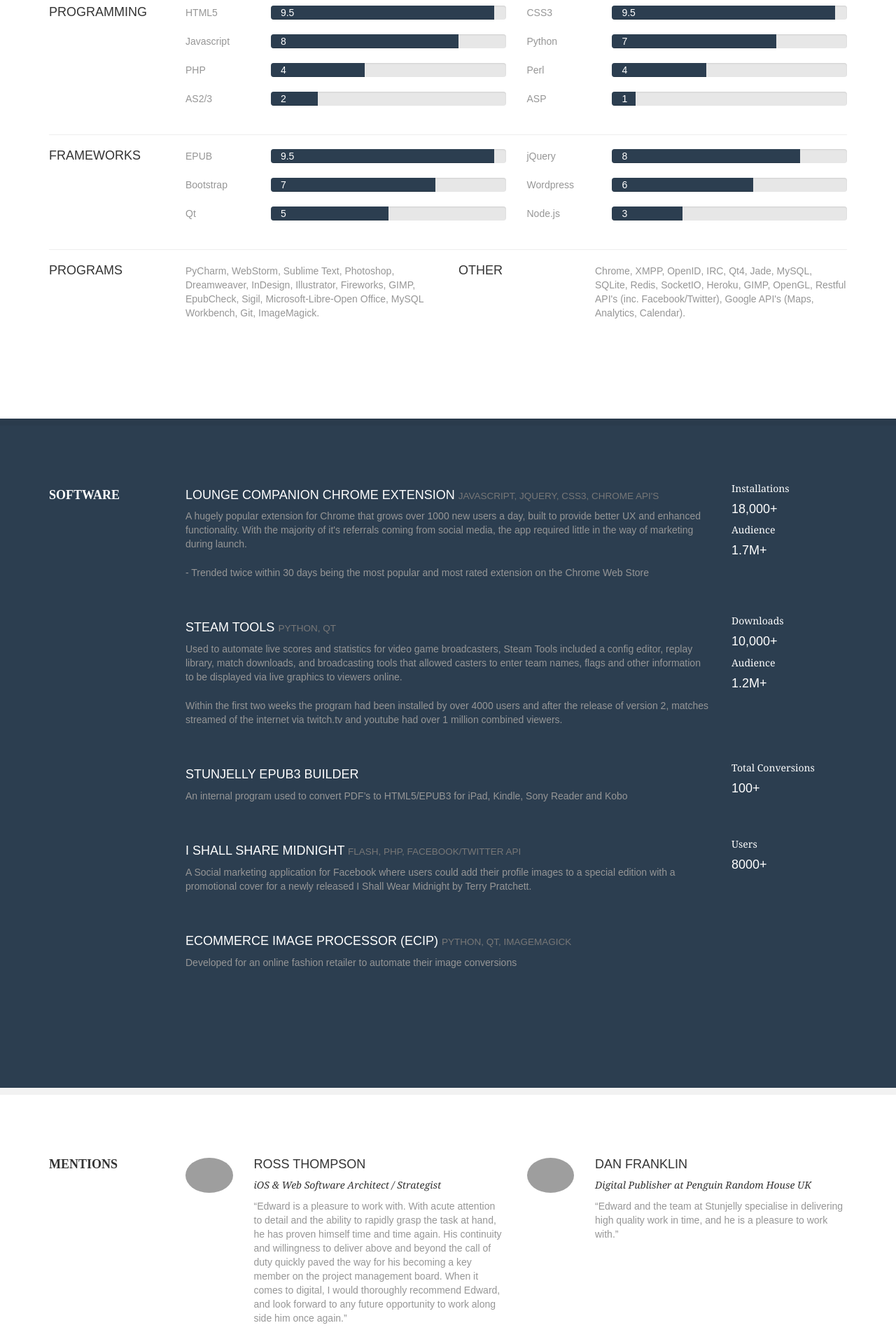
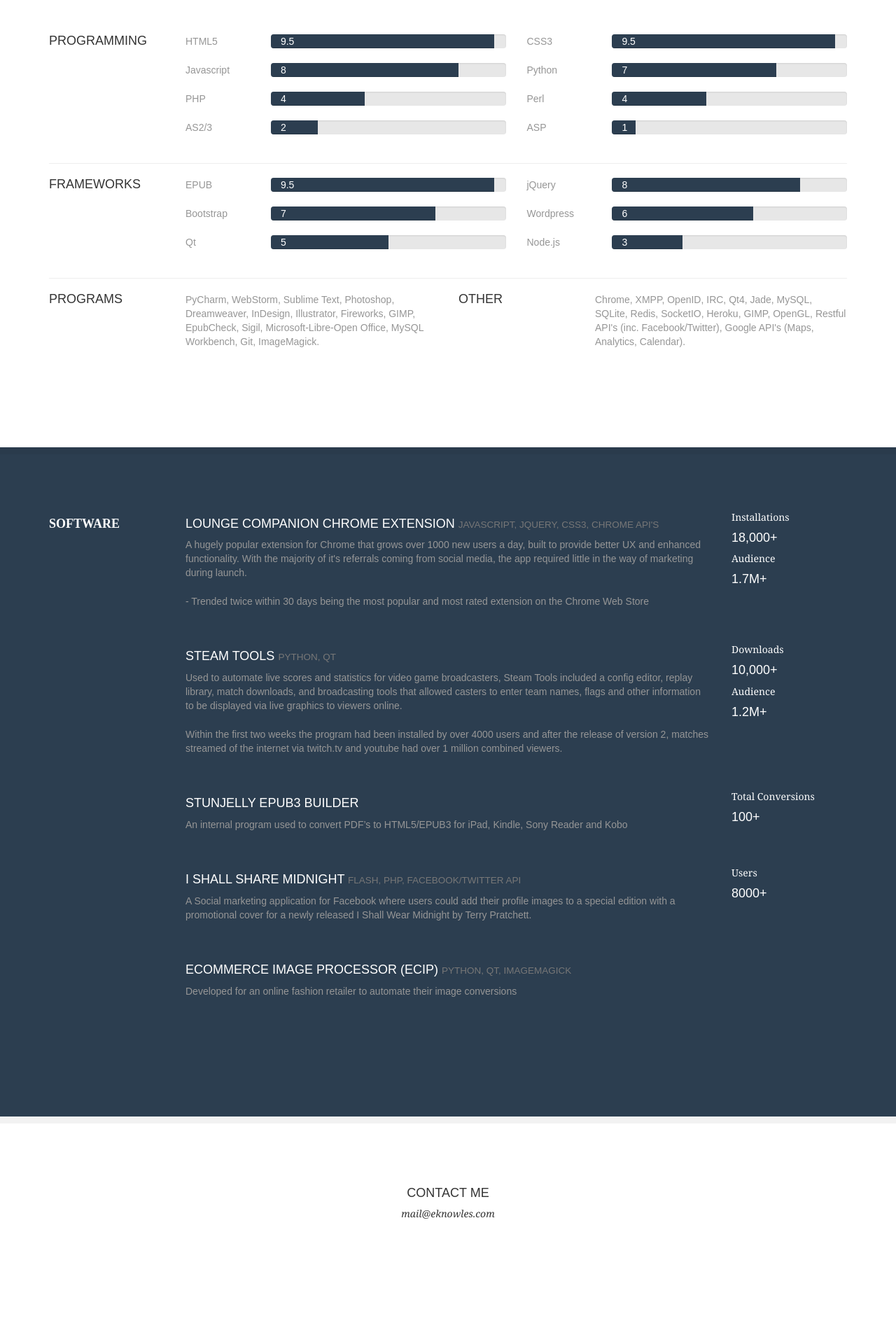
Before and after one commit to eknowles/CV, a Flask app: template templates/index.html in a window 1280 px wide. Shown: the part 2560-4480 px from the top of the page at 70% size. After the commit the page ends 4301 px from the top, so only its background shows below. Run offline with Flask 2, Linux system fonts and the light colour scheme; the template is opened without the code that fills it, so the values that code supplies are empty; some libraries are stand-ins or nearby versions; grey boxes are pictures that could not be loaded.

Commit message:
removed recommendations and events

```diff
--- a/app.py
+++ b/app.py
@@ -58,8 +58,7 @@ def page_not_found(e):
 
 @app.route("/")
 def index():
-	reset_events()
-	return render_template('index.html', events=events)
+	return render_template('index.html')
 
 
 @app.route("/update")
--- a/templates/index.html
+++ b/templates/index.html
@@ -5,6 +5,7 @@
             <div class="container">
                 <div class="mastbottom">
                     <h1 class="section-title">EDWARD FRANCIS KNOWLES<br/><i class="fa fa-angle-double-down"></i></h1>
+
                     <p class="position">Scroll down!<br/>
                         <!--(Yes it's one of those)-->
                 </div>
@@ -26,7 +27,7 @@
 
                 <p class="body">Over 3 years experience of creating complex ebooks and enhanced picture books for various publishing clients. Winner of the 2013 Publishing Innovation Award for Best Ebook at the Digital Book World Conference for Random House UK.</p>
 
-                <p class="body"></p>
+                <p class="body">Currently seeking a full time roll in front end web development.</p>
             </div>
             <div class="col-xs-12 col-sm-3 col-md-2">
                 <p><a class="btn btn-default" href="#"><i class="fa fa-cloud-download"></i> Download PDF</a></p>
@@ -389,9 +390,12 @@
                 <h4 class="section-title">Software</h4>
             </div>
             <div class="col-xs-12 col-sm-8 col-md-8">
-                <h4>Lounge Companion Chrome Extension <small>Javascript, jQuery, CSS3, Chrome API's</small></h4>
+                <h4>Lounge Companion Chrome Extension
+                    <small>Javascript, jQuery, CSS3, Chrome API's</small>
+                </h4>
 
                 <p class="body">A hugely popular extension for Chrome that grows over 1000 new users a day, built to provide better UX and enhanced functionality. With the majority of it's referrals coming from social media, the app required little in the way of marketing during launch.</p>
+
                 <p class="body">- Trended twice within 30 days being the most popular and most rated extension on the Chrome Web Store</p>
                 <!--<p class="body">Built with Python and Qt.</p>-->
             </div>
@@ -411,7 +415,9 @@
                 <h4 class="section-title"></h4>
             </div>
             <div class="col-xs-12 col-sm-8 col-md-8">
-                <h4>Steam Tools <small>Python, Qt</small></h4>
+                <h4>Steam Tools
+                    <small>Python, Qt</small>
+                </h4>
 
                 <p class="body">Used to automate live scores and statistics for video game broadcasters, Steam Tools included a config editor, replay library, match downloads, and broadcasting tools that allowed casters to enter team names, flags and other information to be displayed via live graphics to viewers online.</p>
 
@@ -430,18 +436,18 @@
 
             </div>
         </div>
-                <div class="row">
+        <div class="row">
             <div class="col-xs-12 col-sm-2 col-md-2">
                 <h4 class="section-title"></h4>
             </div>
 
-            <div class="col-xs-12 col-sm-7 col-md-8">
+            <div class="col-xs-12 col-sm-8 col-md-8">
                 <h4>Stunjelly EPUB3 Builder</h4>
 
                 <p class="body">An internal program used to convert PDF&rsquo;s to HTML5/EPUB3 for iPad, Kindle, Sony Reader and Kobo</p>
             </div>
 
-            <div class="col-xs-12 col-sm-3 col-md-2">
+            <div class="col-xs-12 col-sm-2 col-md-2">
                 <p class="date">Total Conversions</p>
                 <h4>100+</h4>
             </div>
@@ -452,10 +458,12 @@
             </div>
 
             <div class="col-xs-12 col-sm-8 col-md-8">
-                <h4>I Shall Share Midnight <small>Flash, PHP, Facebook/Twitter API</small></h4>
+                <h4>I Shall Share Midnight
+                    <small>Flash, PHP, Facebook/Twitter API</small>
+                </h4>
 
                 <p class="body">A Social marketing application for Facebook where users could add their profile images to a special edition with a promotional cover for a newly released I Shall Wear Midnight by Terry Pratchett.</p>
-                <!--<p class="body">Built with Flash (AS3), PHP (GD), MySQL, HTML, CSS and Facebook API.</p>-->
+
             </div>
 
             <div class="col-xs-12 col-sm-2 col-md-2">
@@ -469,70 +477,52 @@
             </div>
 
             <div class="col-xs-12 col-sm-8 col-md-8">
-                <h4>eCommerce Image Processor (ecip) <small>Python, Qt, ImageMagick</small></h4>
+                <h4>eCommerce Image Processor (ecip)
+                    <small>Python, Qt, ImageMagick</small>
+                </h4>
 
                 <p class="body">Developed for an online fashion retailer to automate their image conversions</p>
             </div>
+
+            <div class="col-xs-12 col-sm-2 col-md-2"></div>
         </div>
     </div>
 </div>
-<div id="recommendations" class="parentContainer">
-    <div class="container">
-        <div class="row">
-            <div class="col-xs-12 col-sm-12 col-md-2">
-                <h4 class="section-title">Mentions</h4>
-            </div>
+<!--<div id="recommendations" class="parentContainer">-->
+    <!--<div class="container">-->
+        <!--<div class="row">-->
+            <!--<div class="col-xs-12 col-sm-12 col-md-2">-->
+                <!--<h4 class="section-title">Mentions</h4>-->
+            <!--</div>-->
 
-            <div class="col-xs-3 col-sm-2 col-md-1">
-                <h4 class="section-title">
-                    <img src="http://m.c.lnkd.licdn.com/mpr/mpr/shrink_200_200/p/1/000/0e8/13e/2a0c53d.jpg" alt="" class="img-responsive img-circle"/>
-                </h4>
-            </div>
-            <div class="col-xs-9 col-sm-4 col-md-4">
-                <h4>Ross Thompson</h4>
+            <!--<div class="col-xs-3 col-sm-2 col-md-1">-->
+                <!--<h4 class="section-title">-->
+                    <!--<img src="http://m.c.lnkd.licdn.com/mpr/mpr/shrink_200_200/p/1/000/0e8/13e/2a0c53d.jpg" alt="" class="img-responsive img-circle"/>-->
+                <!--</h4>-->
+            <!--</div>-->
+            <!--<div class="col-xs-9 col-sm-4 col-md-4">-->
+                <!--<h4>Ross Thompson</h4>-->
 
-                <p class="position">iOS & Web Software Architect / Strategist</p>
+                <!--<p class="position">iOS & Web Software Architect / Strategist</p>-->
 
-                <p class="body">&ldquo;Edward is a pleasure to work with. With acute attention to detail and the ability to rapidly grasp the task at hand, he has proven himself time and time again. His continuity and willingness to deliver above and beyond the call of duty quickly paved the way for his becoming a key member on the project management board. When it comes to digital, I would thoroughly recommend Edward, and look forward to any future opportunity to work along side him once again.&rdquo;</p>
-            </div>
+                <!--<p class="body">&ldquo;Edward is a pleasure to work with. With acute attention to detail and the ability to rapidly grasp the task at hand, he has proven himself time and time again. His continuity and willingness to deliver above and beyond the call of duty quickly paved the way for his becoming a key member on the project management board. When it comes to digital, I would thoroughly recommend Edward, and look forward to any future opportunity to work along side him once again.&rdquo;</p>-->
+            <!--</div>-->
 
-            <div class="col-xs-3 col-sm-2 col-md-1">
-                <h4 class="section-title">
-                    <img src="http://m.c.lnkd.licdn.com/mpr/mpr/shrink_200_200/p/2/000/025/249/1fb1eb4.jpg" alt="" class="img-responsive img-circle"/>
-                </h4>
-            </div>
-            <div class="col-xs-9 col-sm-4 col-md-4">
-                <h4>Dan Franklin</h4>
+            <!--<div class="col-xs-3 col-sm-2 col-md-1">-->
+                <!--<h4 class="section-title">-->
+                    <!--<img src="http://m.c.lnkd.licdn.com/mpr/mpr/shrink_200_200/p/2/000/025/249/1fb1eb4.jpg" alt="" class="img-responsive img-circle"/>-->
+                <!--</h4>-->
+            <!--</div>-->
+            <!--<div class="col-xs-9 col-sm-4 col-md-4">-->
+                <!--<h4>Dan Franklin</h4>-->
 
-                <p class="position">Digital Publisher at Penguin Random House UK</p>
+                <!--<p class="position">Digital Publisher at Penguin Random House UK</p>-->
 
-                <p class="body">&ldquo;Edward and the team at Stunjelly specialise in delivering high quality work in time, and he is a pleasure to work with.&rdquo;</p>
-            </div>
+                <!--<p class="body">&ldquo;Edward and the team at Stunjelly specialise in delivering high quality work in time, and he is a pleasure to work with.&rdquo;</p>-->
+            <!--</div>-->
 
-        </div>
-    </div>
-</div>
-
-
-<div id="events" class="parentContainer darkblue">
-    <div class="container">
-        {% for key, event in events.iteritems() %} {% if loop.index0 %2==0 %}
-        <div class="row">
-            <div class="col-xs-12 col-sm-12 col-md-2">
-                <h4 class="section-title">{% if loop.first %}Attending{% endif %}</h4>
-            </div>
-            {% endif %}
-            <div class="col-xs-12 col-sm-6 col-md-5">
-                <h4>{{ event.name }} <i class="fa fa-external-link fa-fw"></i></h4>
-
-                <p class="position">{{ event.clean_dates }}</p>
-
-                <p class="body">{{ event.location }}</p>
-            </div>
-            {% if loop.index %2==0 %}
-        </div>
-        {% endif %} {% endfor %}
-    </div>
-</div>
+        <!--</div>-->
+    <!--</div>-->
+<!--</div>-->
 
 {% endblock %}
```
Also changed, not shown: templates/base.html (indentation only).
